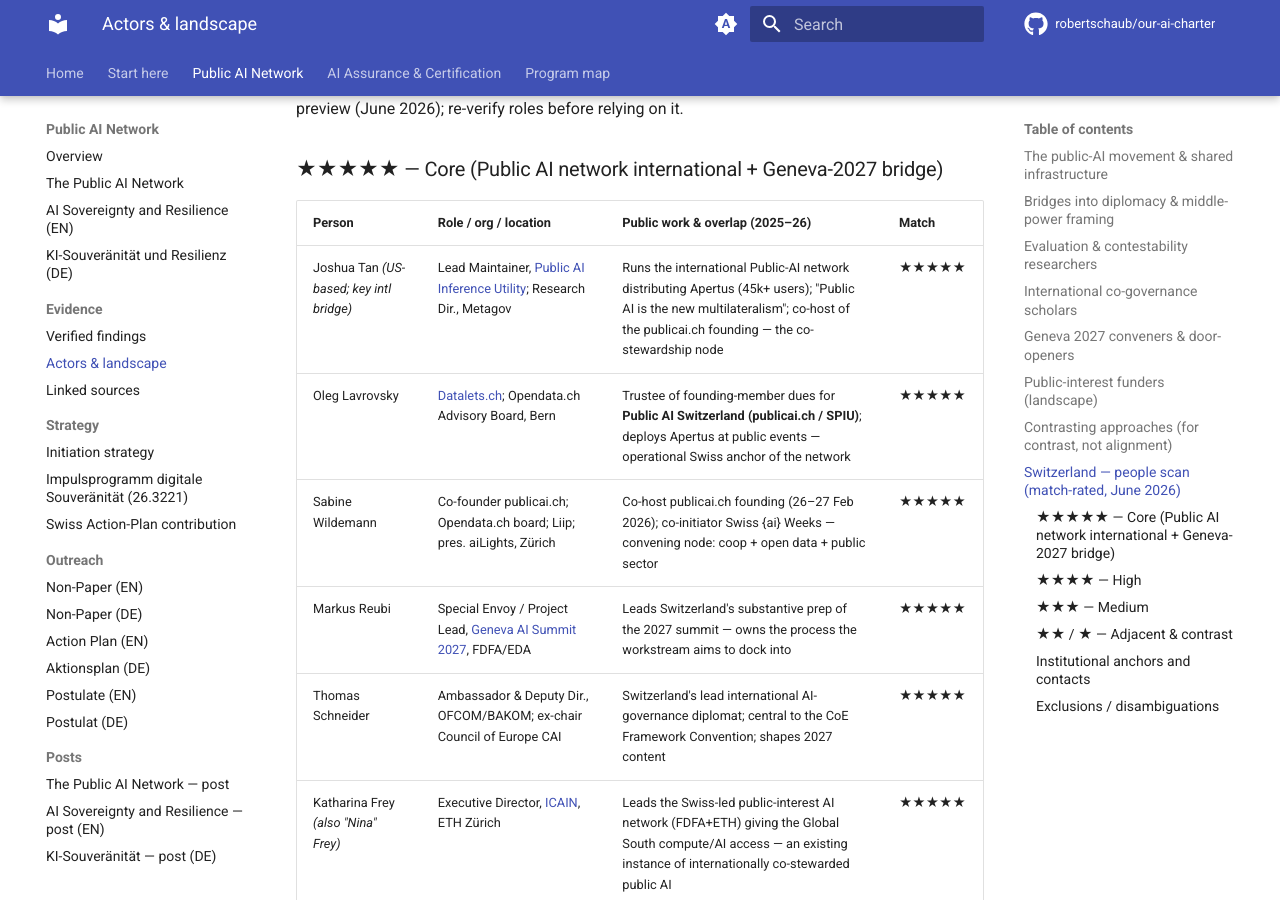
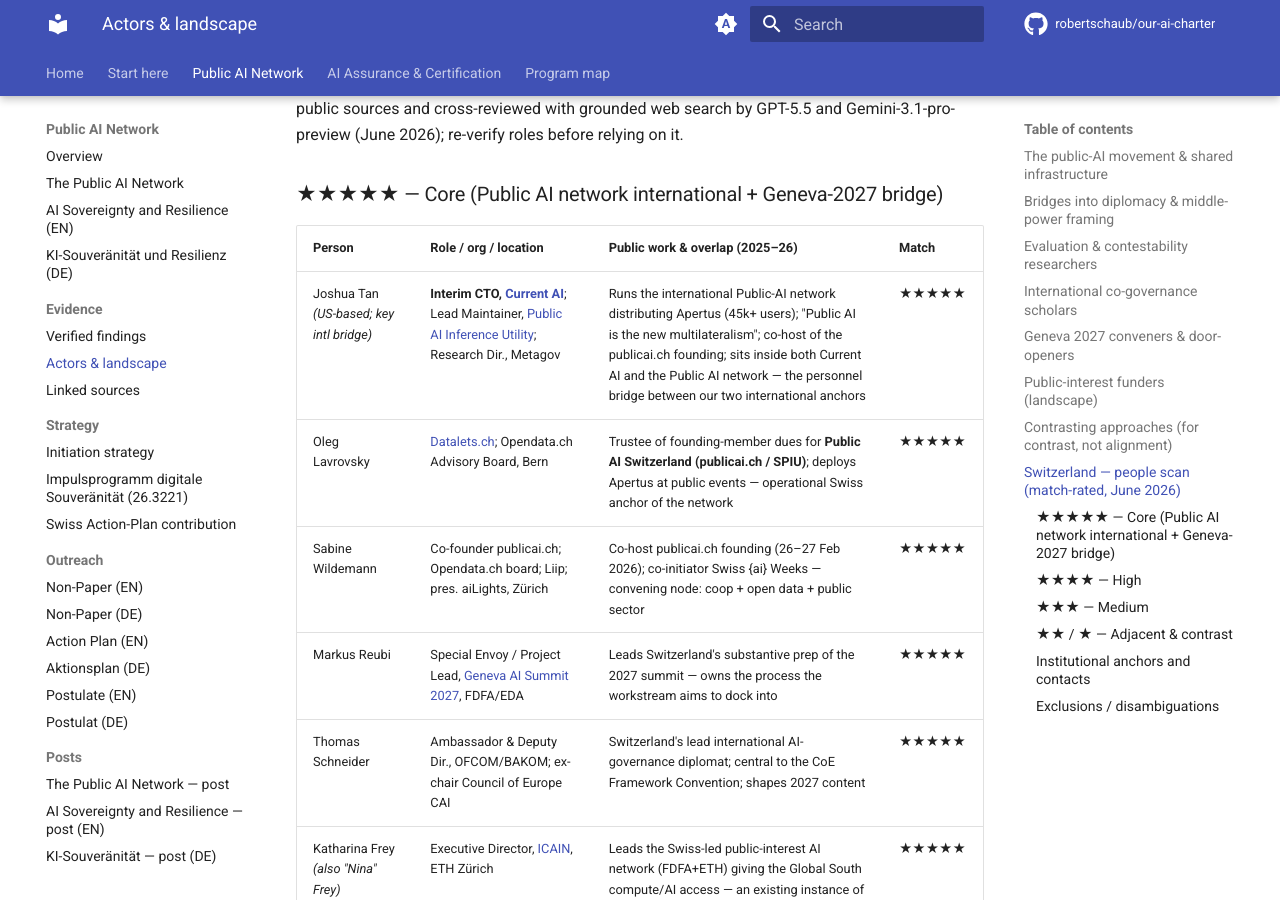
Before and after one commit to robertschaub/our-ai-charter, an MkDocs documentation site: the page built from docs/Public AI Network/Evidence/actors-and-landscape.md, in a window 1280 px wide and 900 px high, scrolled down 2675 px. Built offline with MkDocs 1.6.1 and Material for MkDocs 9.7.7, drawn with Linux system fonts in a browser that asks for light colours; plug-ins that fetch from the network failed and are left out; comment, search, counter and statistics services are not loaded; some of the changed text lies outside the part shown.

Commit message:
docs(public-ai): record Joshua Tan as interim CTO of Current AI in actors map
Co-Authored-By: Claude Opus 4.8 <noreply@anthropic.com>

```diff
--- a/docs/Public AI Network/Evidence/actors-and-landscape.md
+++ b/docs/Public AI Network/Evidence/actors-and-landscape.md
@@ -5,7 +5,7 @@ Who is already building the pieces of an open, accountable, internationally co-s
 ## The public-AI movement & shared infrastructure
 
 - **Public AI / [Metagov](https://metagov.org/projects/public-ai)** — the clearest articulation of AI "provisioned like electricity, water, roads, libraries" ([Public AI: Infrastructure for the Common Good](https://zenodo.org/records/13914560)); a [seminar series](https://publicai.network/) and a network of organisers, led by **Joshua Tan** (founder & research lead, Metagov). Backing organisations include Mozilla, Chatham House, Berkman Klein, the McGovern Foundation, and Open Future.
-- **[Current AI](https://www.currentai.org/about-us)** — a multistakeholder public-interest-AI partnership launched at the 2025 Paris AI Action Summit (governments + philanthropies + companies); Switzerland is a Country Partner.
+- **[Current AI](https://www.currentai.org/about-us)** — a multistakeholder public-interest-AI partnership launched at the 2025 Paris AI Action Summit (governments + philanthropies + companies); Switzerland is a Country Partner. **Joshua Tan (Public AI / Metagov, below) serves as interim CTO** — a personnel link between Current AI and the Public AI network.
 - **[AI Alliance — Project Tapestry](https://thealliance.ai/projects/tapestry)** — shared infrastructure for training open models across institutions.
 - **Public AI Switzerland / publicai.ch (SPIU — Swiss Public Inference Utility)** — a customer-owned cooperative distributing Apertus, in formation; linked to the international [Public AI Inference Utility](https://publicai.co/) (shared inbox `hello@publicai.co`). Founding membership held in trust by **[Datalets.ch / opendata.ch](https://datalets.ch/)** (Swiss non-profit). *(Note: `publicai.io` is an unrelated Web3/crypto project; the relevant family is publicai.network / publicai.co / publicai.ch.)*
 
@@ -55,7 +55,7 @@ A person-level scan of Switzerland-based (or Switzerland-anchored) individuals w
 
 | Person | Role / org / location | Public work & overlap (2025–26) | Match |
 |---|---|---|---|
-| Joshua Tan *(US-based; key intl bridge)* | Lead Maintainer, [Public AI Inference Utility](https://publicai.co/); Research Dir., Metagov | Runs the international Public-AI network distributing Apertus (45k+ users); "Public AI is the new multilateralism"; co-host of the publicai.ch founding — the co-stewardship node | ★★★★★ |
+| Joshua Tan *(US-based; key intl bridge)* | **Interim CTO, [Current AI](https://www.currentai.org)**; Lead Maintainer, [Public AI Inference Utility](https://publicai.co/); Research Dir., Metagov | Runs the international Public-AI network distributing Apertus (45k+ users); "Public AI is the new multilateralism"; co-host of the publicai.ch founding; sits inside both Current AI and the Public AI network — the personnel bridge between our two international anchors | ★★★★★ |
 | Oleg Lavrovsky | [Datalets.ch](https://datalets.ch/); Opendata.ch Advisory Board, Bern | Trustee of founding-member dues for **Public AI Switzerland (publicai.ch / SPIU)**; deploys Apertus at public events — operational Swiss anchor of the network | ★★★★★ |
 | Sabine Wildemann | Co-founder publicai.ch; Opendata.ch board; Liip; pres. aiLights, Zürich | Co-host publicai.ch founding (26–27 Feb 2026); co-initiator Swiss {ai} Weeks — convening node: coop + open data + public sector | ★★★★★ |
 | Markus Reubi | Special Envoy / Project Lead, [Geneva AI Summit 2027](https://dig.watch/processes/2027-geneva-ai-summit), FDFA/EDA | Leads Switzerland's substantive prep of the 2027 summit — owns the process the workstream aims to dock into | ★★★★★ |
```
